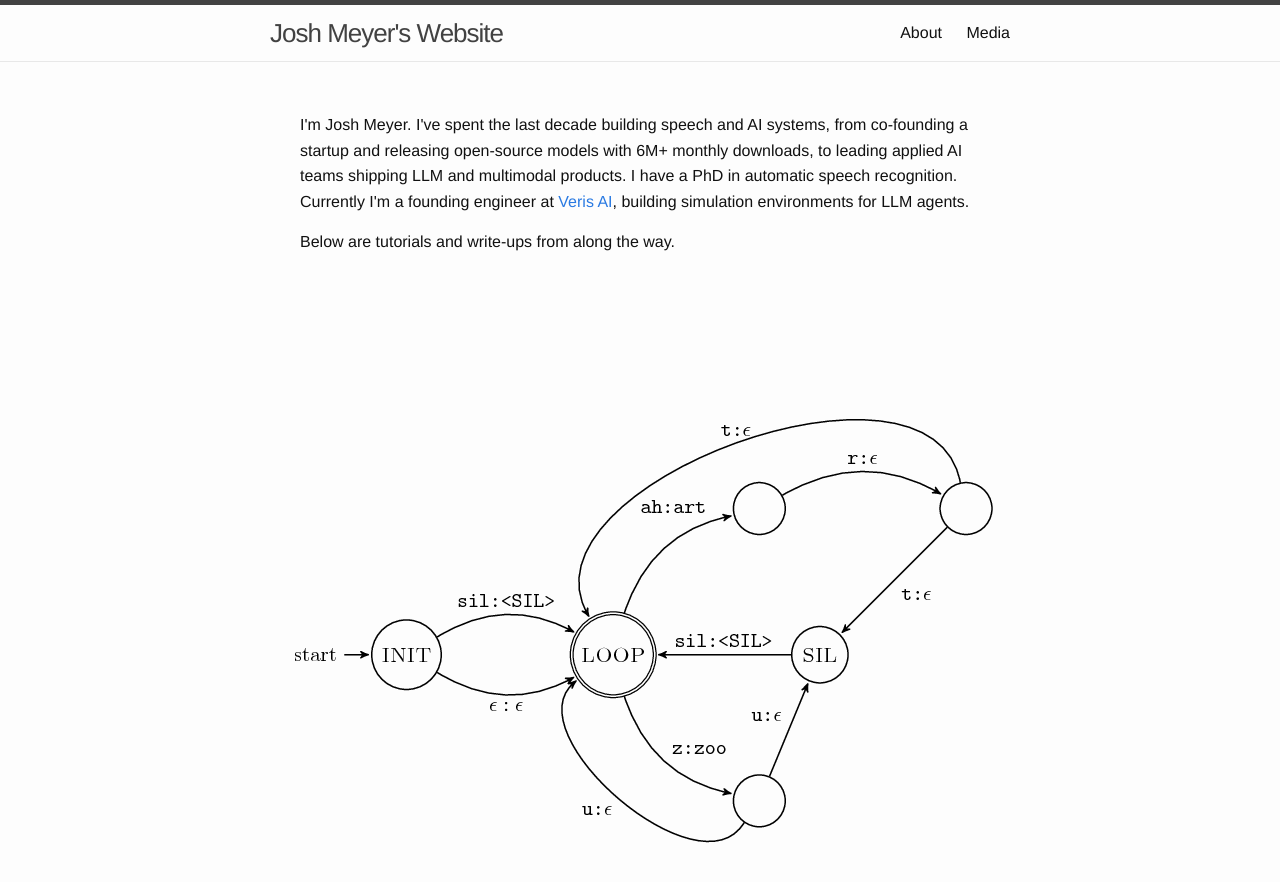
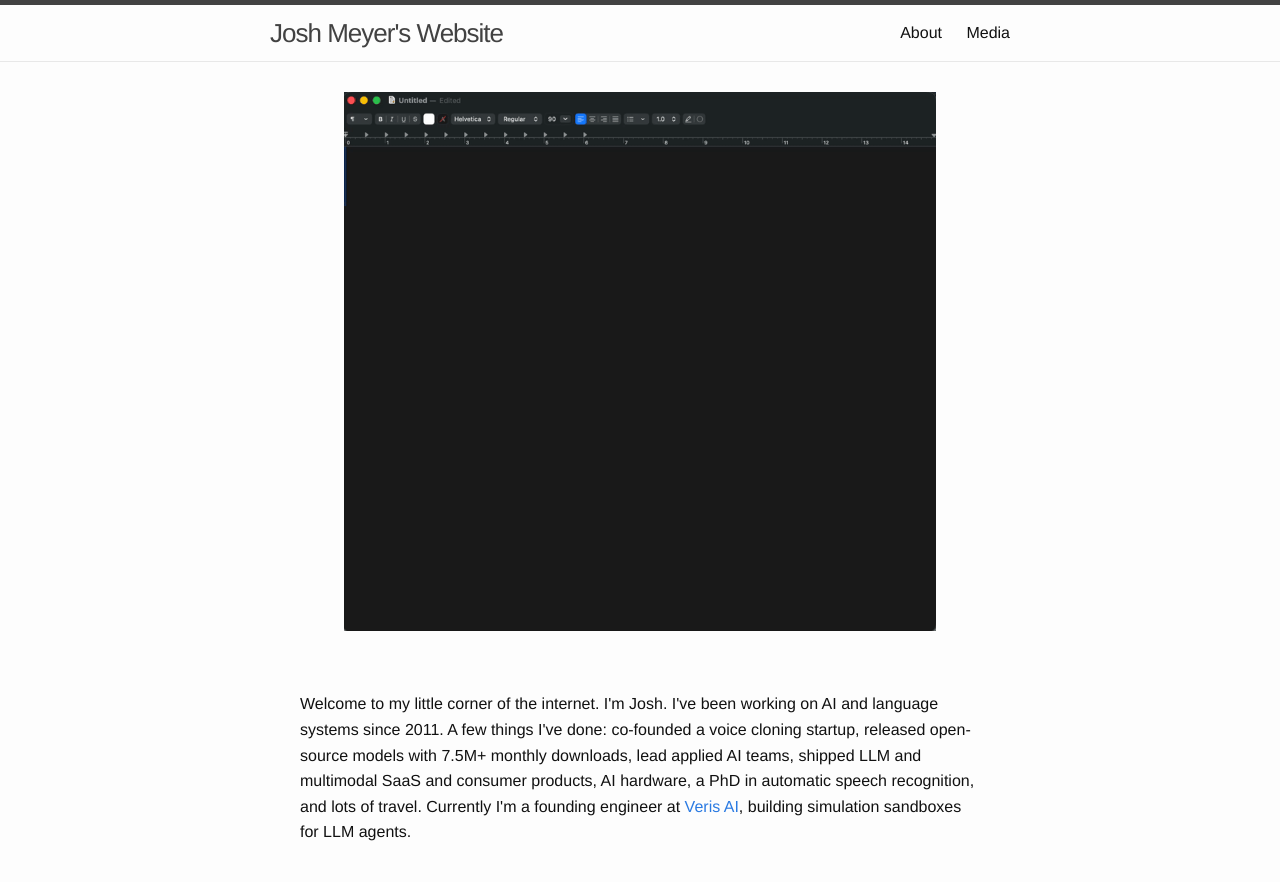
Before and after one commit to JRMeyer/jrmeyer.github.io, a Jekyll site: the page built from index.html, in a window 1280 px wide and 900 px high. Shown: the top 882 px of the window. Built offline with Jekyll 4.4.1, drawn with Linux system fonts in a browser that asks for light colours.

Commit message:
moonshineflow demo

```diff
--- a/index.html
+++ b/index.html
@@ -4,16 +4,17 @@ layout: default
 
 
 
+<center>
+    <img src="/misc/screen-recording-demo.gif" style="width: 80%; height: auto; display: block; margin: 0 auto 40px;">
+</center>
+
 <div style="max-width: 680px; margin: 0 auto 40px; padding: 20px 0; line-height: 1.6;">
-<p>I'm Josh Meyer. I've spent the last decade building speech and AI systems, from co-founding a startup and releasing open-source models with 6M+ monthly downloads, to leading applied AI teams shipping LLM and multimodal products. I have a PhD in automatic speech recognition. Currently I'm a founding engineer at <a href="https://veris.ai/">Veris AI</a>, building simulation environments for LLM agents.</p>
-<p>Below are tutorials and write-ups from along the way.</p>
+<p>Welcome to my little corner of the internet. I'm Josh. I've been working on AI and language systems since 2011. A few things I've done: co-founded a voice cloning startup, released open-source models with 7.5M+ monthly downloads, lead applied AI teams, shipped LLM and multimodal SaaS and consumer products, AI hardware, a PhD in automatic speech recognition, and lots of travel. Currently I'm a founding engineer at <a href="https://veris.ai/">Veris AI</a>, building simulation sandboxes for LLM agents.</p>
 </div>
-
 
 <div class="home">
 
   <center><img src="misc/Lfst-big.png" style="max-width: 100%; height: auto;"></center>
-<br/>
 <br/>
 
     <h1 class="page-heading" style="font-size:40px;" >Speech Recognition</h1>
```
Also changed, not shown: misc/screen-recording-demo.gif (added).
